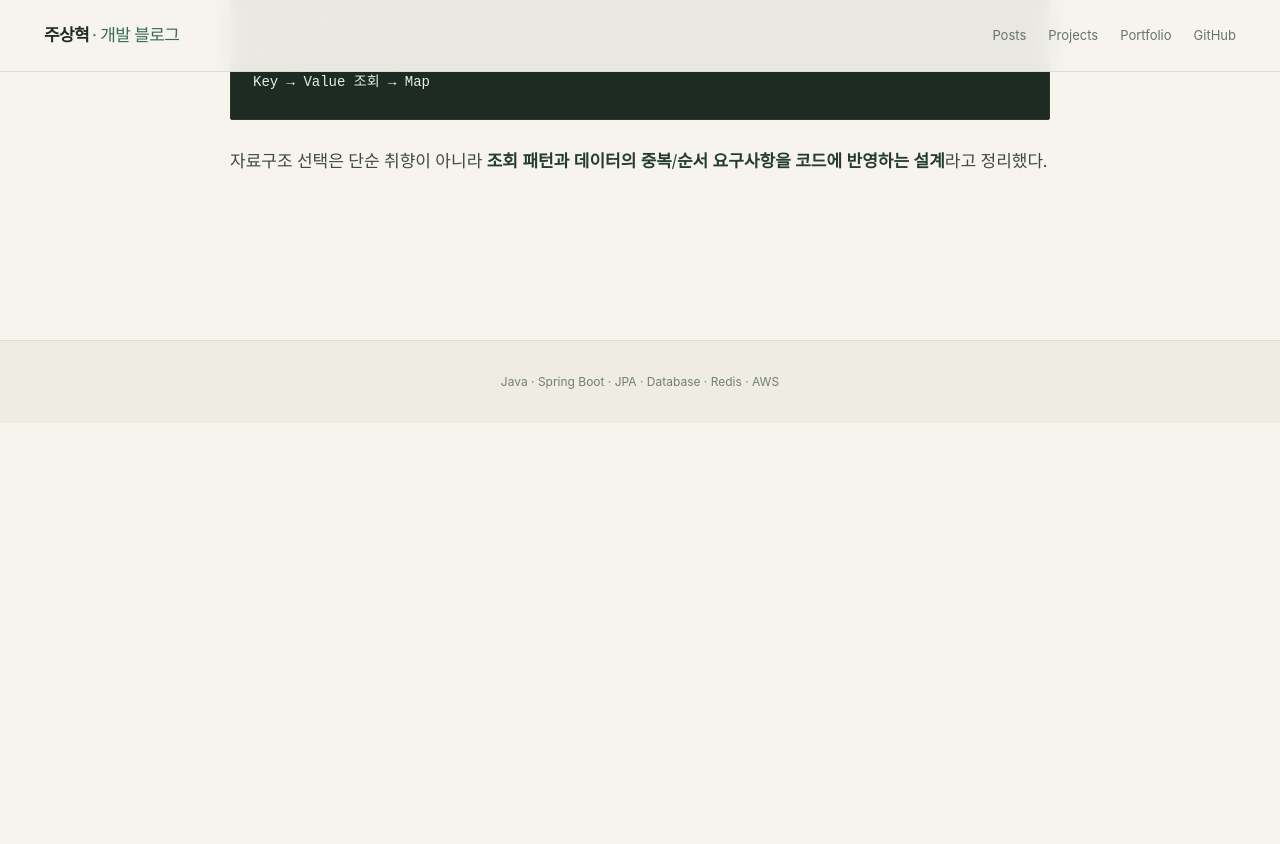
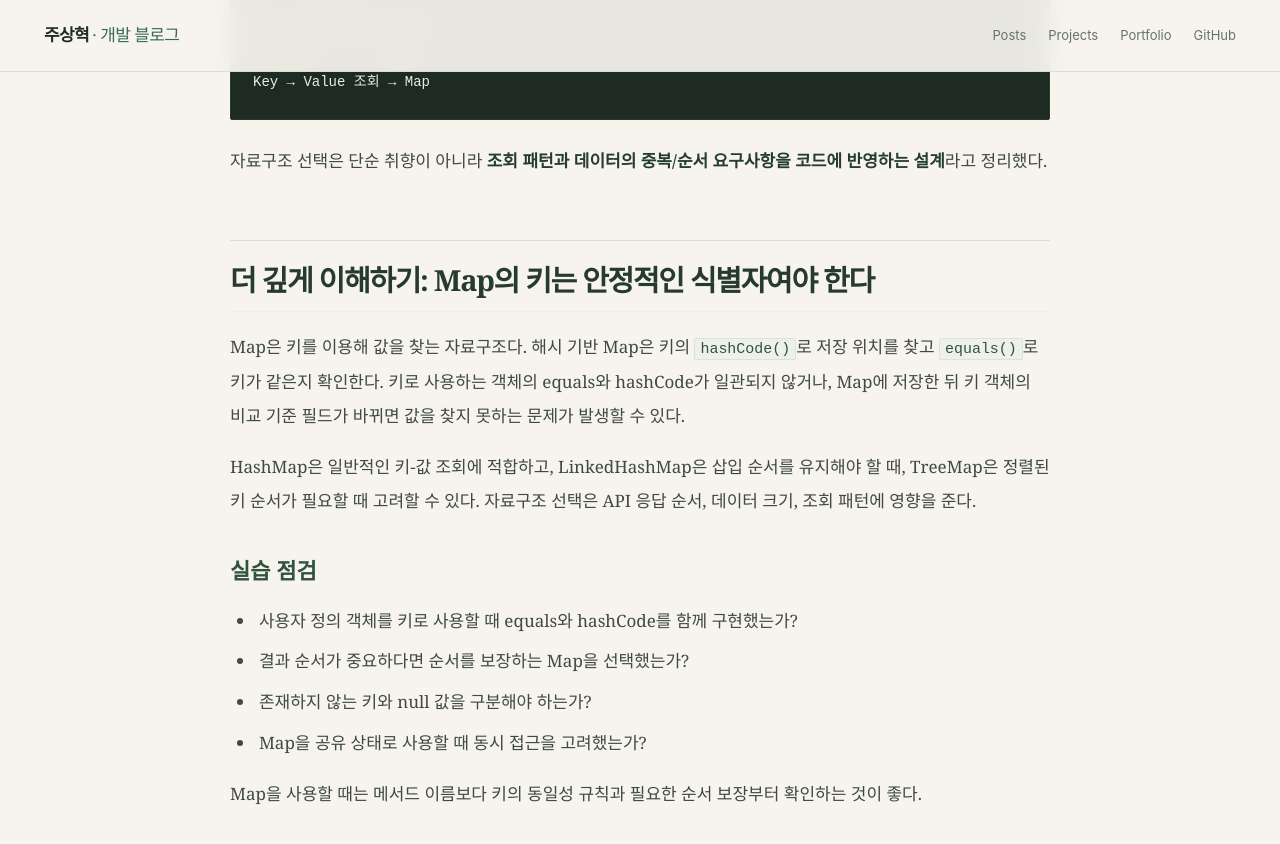
Before and after one commit to zuzusnasna/zuzusnasna.github.io, a Jekyll site: the page built from _posts/2026-10-30-java-collection-map.md, in a window 1280 px wide and 900 px high, scrolled down 1614 px. Shown: the top 844 px of the window. Built offline with Jekyll 4.4.1, drawn with Linux system fonts in a browser that asks for light colours; before the commit the page ends 2037 px from its top, so only the background shows below that.

Commit message:
docs: expand backend study posts

````diff
--- a/_posts/2026-10-30-java-collection-map.md
+++ b/_posts/2026-10-30-java-collection-map.md
@@ -44,3 +44,17 @@ Key → Value 조회 → Map
 ```
 
 자료구조 선택은 단순 취향이 아니라 **조회 패턴과 데이터의 중복/순서 요구사항을 코드에 반영하는 설계**라고 정리했다.
+
+## 더 깊게 이해하기: Map의 키는 안정적인 식별자여야 한다
+
+Map은 키를 이용해 값을 찾는 자료구조다. 해시 기반 Map은 키의 `hashCode()`로 저장 위치를 찾고 `equals()`로 키가 같은지 확인한다. 키로 사용하는 객체의 equals와 hashCode가 일관되지 않거나, Map에 저장한 뒤 키 객체의 비교 기준 필드가 바뀌면 값을 찾지 못하는 문제가 발생할 수 있다.
+
+HashMap은 일반적인 키-값 조회에 적합하고, LinkedHashMap은 삽입 순서를 유지해야 할 때, TreeMap은 정렬된 키 순서가 필요할 때 고려할 수 있다. 자료구조 선택은 API 응답 순서, 데이터 크기, 조회 패턴에 영향을 준다.
+
+### 실습 점검
+- 사용자 정의 객체를 키로 사용할 때 equals와 hashCode를 함께 구현했는가?
+- 결과 순서가 중요하다면 순서를 보장하는 Map을 선택했는가?
+- 존재하지 않는 키와 null 값을 구분해야 하는가?
+- Map을 공유 상태로 사용할 때 동시 접근을 고려했는가?
+
+Map을 사용할 때는 메서드 이름보다 키의 동일성 규칙과 필요한 순서 보장부터 확인하는 것이 좋다.
````
